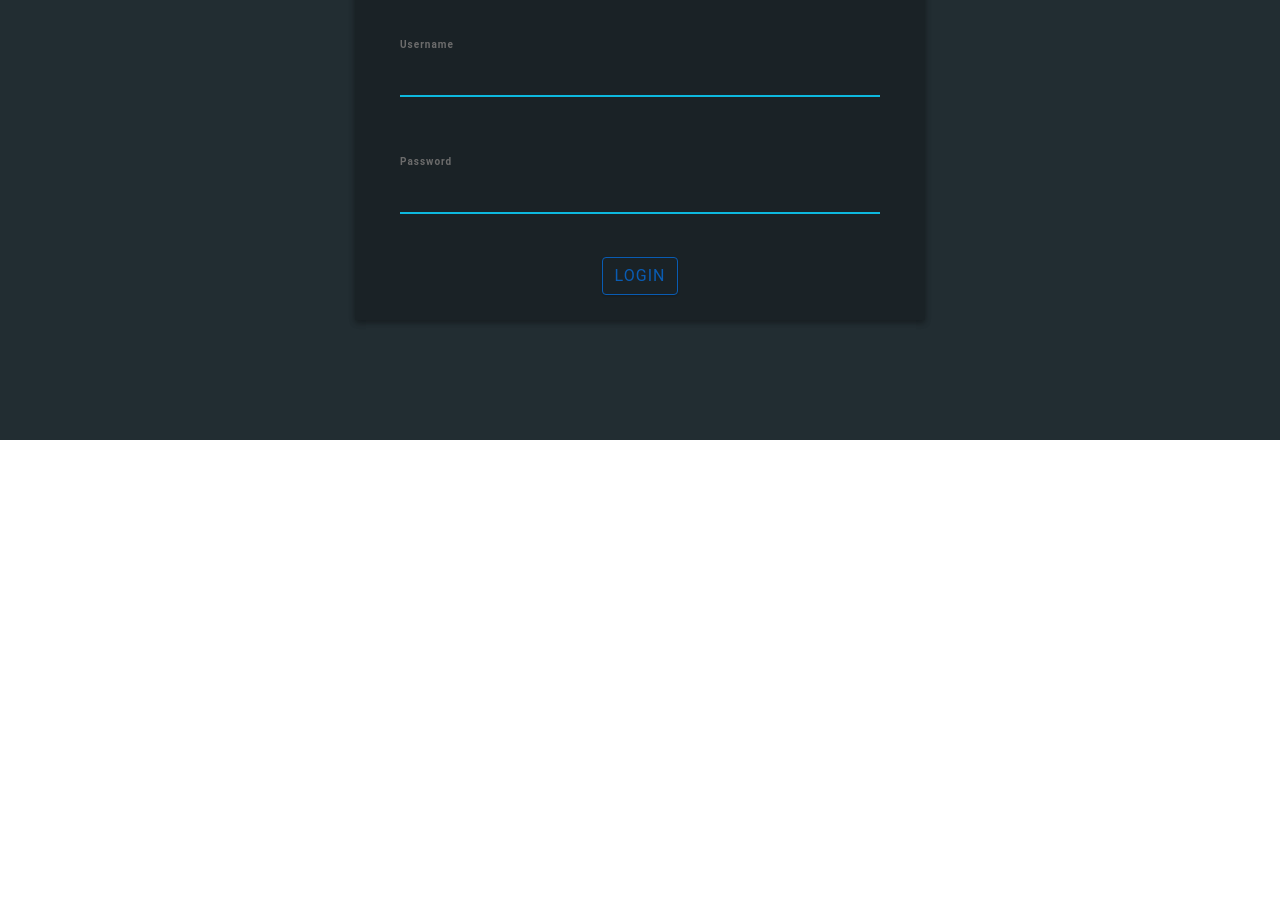
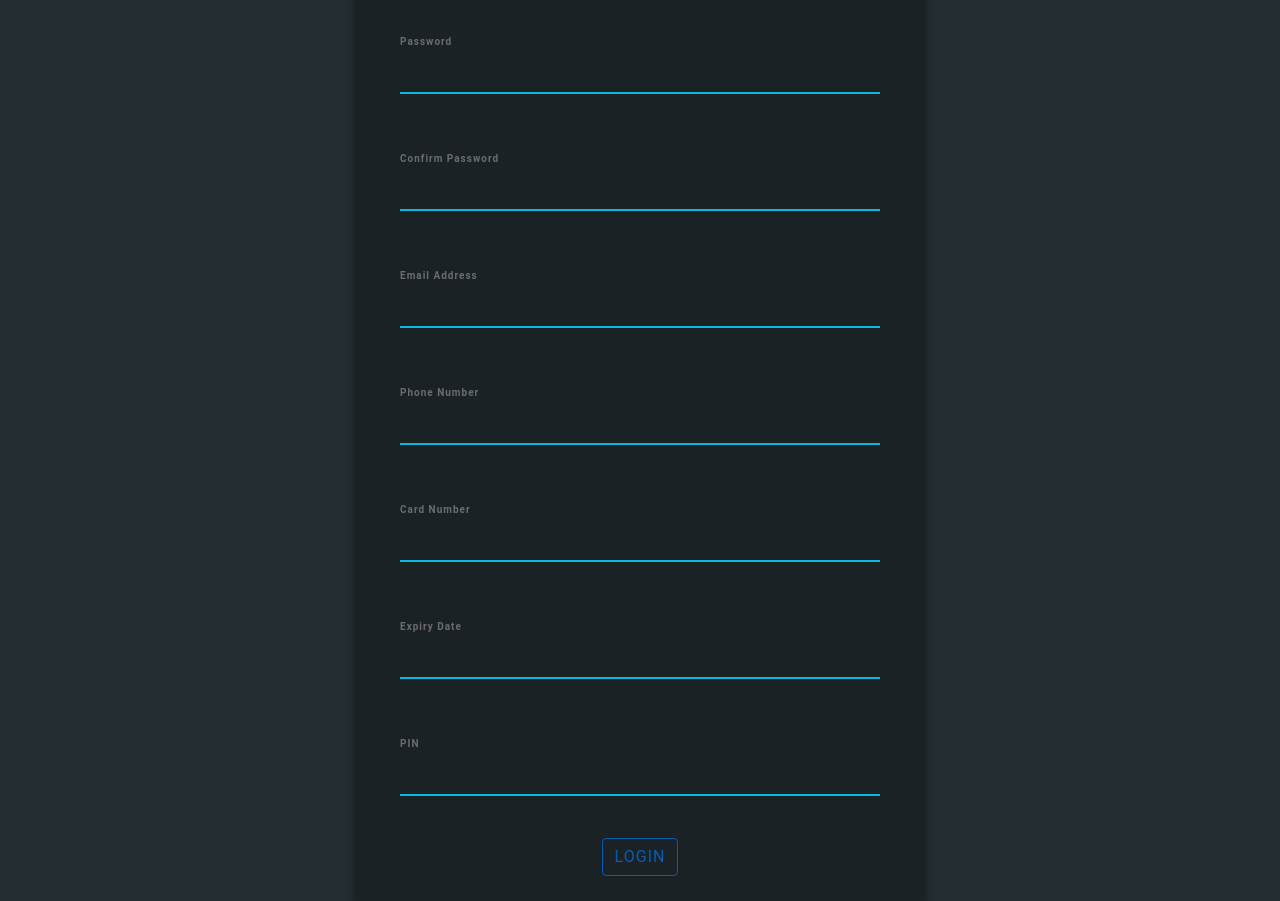
Before and after one commit to Tooluloope/softcom, a React (Create React App) app: page / in a window 1280 px wide. Shown: the part 360-1261 px from the top of the page. Before the commit the page ends 800 px from the top, so only its background shows below. Built offline with nearby package versions, Linux system fonts and the light colour scheme.

Commit message:
Validations

```diff
--- a/src/component/input.component.jsx
+++ b/src/component/input.component.jsx
@@ -3,7 +3,8 @@ import { BaseInput } from './base-input.component'
 
 
 export const Input = ({type, children, value,name, onChange, ...props}) => (
+
     <BaseInput {...props}>
-        <input value = {value} onChange = {onChange} name={name} type={type} className="form-control"  required/>
+        <input   value = {value} onChange = {onChange} name={name} type={type} className="form-control"  required/>
     </BaseInput>
 )
--- /dev/null
+++ b/src/now.html
@@ -0,0 +1,3 @@
+<form action="somefile.php">
+    <input type="text" name="username" placeholder="Username" pattern="[a-z]{1,15}">
+</form>
--- a/src/page/form-page/form.page.jsx
+++ b/src/page/form-page/form.page.jsx
@@ -10,7 +10,13 @@ const Form = () => {
 
   const initialState = {
     username: '',
+    email: '',
+    phone_number: '',
     password: '',
+    password2: '',
+    card_number: '',
+    date: '',
+    pin: '',
   }
 
   const [data, setdata] = useState(initialState)
@@ -18,16 +24,27 @@ const Form = () => {
   const handleInputChange =(name, value) => {
     const newState = Object.assign({}, data)
     newState[name] = value
+    if(name === 'date') {
+        const newValue = value.replace(/\//g, '')
+        console.log( newValue)
+        updateValidators(name, newValue, validators)
+        let new_value =  newValue.replace(/^(\d{2})(\d{2})/, '$1/$2')
+        newState[name] = new_value
+        setdata(newState)
+    }
+    else if (name === 'card_number'){
+        const newValue = value.replace(/ /g, '')
+        console.log( newValue)
+        updateValidators(name, newValue, validators)
+        let new_value =  newValue.replace(/(\d{4})/g, '$1 ').replace(/(^\s+|\s+$)/,'')
+        newState[name] = new_value
+        setdata(newState)
+    }
+    else{
+        updateValidators(name, value, validators)
+    }
     setdata(newState)
-    updateValidators(name, value, validators)
   }
-
-
-
-
-
-
-
 
 
   useEffect(() => console.log(data, validators), [data, validators]);
@@ -53,6 +70,20 @@ const Form = () => {
                                     { displayValidationErrors('username', validators) }
                                     <Input name = 'password' type='password' label = 'Password'  onChange = {e => handleInputChange(e.target.name, e.target.value) } />
                                     { displayValidationErrors('password', validators) }
+                                    <Input name = 'password2' type='password' label = 'Confirm Password'  onChange = {e => handleInputChange(e.target.name, e.target.value) } />
+                                    { displayValidationErrors('password2', validators) }
+                                    <Input name = 'email' type='email' label = 'Email Address'  onChange = {e => handleInputChange(e.target.name, e.target.value) } />
+                                    { displayValidationErrors('email', validators) }
+                                    <Input name = 'phone_number' type='number' label = 'Phone Number'  onChange = {e => handleInputChange(e.target.name, e.target.value) } />
+                                    { displayValidationErrors('phone_number', validators) }
+                                    <Input value={data.card_number} name = 'card_number'  type='text' label = 'Card Number' onChange = {e => handleInputChange(e.target.name, e.target.value) }   />
+                                    { displayValidationErrors('card_number', validators) }
+
+                                    <Input value={data.date} name = 'date'  type='text' label = 'Expiry Date' onChange = {e => handleInputChange(e.target.name, e.target.value) }   />
+                                    { displayValidationErrors('date', validators) }
+
+                                    <Input name = 'pin' type='password' label = 'PIN'  onChange = {e => handleInputChange(e.target.name, e.target.value) } />
+                                    { displayValidationErrors('pin', validators) }
 
                                     <div className="col-lg-12 loginbttm">
 
--- a/src/page/form-page/form.style.css
+++ b/src/page/form-page/form.style.css
@@ -51,7 +51,7 @@
     text-align: left;
   }
 
-  .height input[type=text] {
+  .height input {
     background-color: #1A2226;
     border: none;
     border-bottom: 2px solid #0DB8DE;
@@ -64,18 +64,7 @@
     color: #ECF0F5;
   }
 
-  .height input[type=password] {
-    background-color: #1A2226;
-    border: none;
-    border-bottom: 2px solid #0DB8DE;
-    border-top: 0px;
-    border-radius: 0px;
-    font-weight: bold;
-    outline: 0;
-    padding-left: 0px;
-    margin-bottom: 20px;
-    color: #ECF0F5;
-  }
+
 
   .height .form-group {
     margin-bottom: 40px;
--- a/src/validator.js
+++ b/src/validator.js
@@ -2,12 +2,12 @@ const Validator = {
     username: {
       rules: [
         {
-          test: /^[a-z0-9_]+$/,
-          message: 'Username must contain only alphabets-numeric lowercase characters',
+          test: /^[a-zA-Z]([-']?[a-zA-Z]+){1,}( [a-zA-Z]([-']?[a-zA-Z]+){1,})$/,
+          message: 'Valid firstname must not be less that two characters, must include a space and then a valid second name',
         },
         {
           test: (value) => {
-            return value.length > 2;
+            return value.length >= 2;
           },
           message: 'Username must be longer than two characters',
         },
@@ -16,6 +16,19 @@ const Validator = {
       valid: false,
       state: '',
     },
+    email: {
+        rules: [
+          {
+            test: /^(([^<>()[\]\\.,;:\s@"]+(\.[^<>()[\]\\.,;:\s@"]+)*)|(".+"))@((\[[0-9]{1,3}\.[0-9]{1,3}\.[0-9]{1,3}\.[0-9]{1,3}\])|(([a-zA-Z\-0-9]+\.)+[a-zA-Z]{2,}))$/,
+            message: 'Enter a Valid Email Address',
+          },
+
+        ],
+        errors: [],
+        valid: false,
+        state: '',
+      },
+
     password: {
       rules: [
         {
@@ -24,11 +37,90 @@ const Validator = {
           },
           message: 'Password must not be shorter than 6 characters',
         },
+        {
+            test: /^(?=.*[a-z])(?=.*[A-Z])(?=.*\d)(?=.*[\W])[A-Za-z\d\W]{6,}$/,
+            message: 'Password must contain  alphabets-numeric characters with atleast one Uppercase Character',
+          },
       ],
       errors: [],
       valid: false,
       state: ''
     },
+    password2: {
+        rules: [
+          {
+            test: (value ) => {
+              return value === Validator.password.state;
+            },
+            message: 'Passwords must be the same',
+          },
+        ],
+        errors: [],
+        valid: false,
+        state: ''
+      },
+      phone_number: {
+        rules: [
+            {
+                test: /^([0]{1})([7-9]{1})([0|1]{1})([\d]{1})([\d]{7,8})$/,
+                message: 'Enter a Nigerian Phone Number without +234',
+              },
+        ],
+        errors: [],
+        valid: false,
+        state: ''
+      },
+      pin: {
+        rules: [
+          {
+            test: (value) => {
+              return value.length === 4;
+            },
+            message: 'Password must be four characters',
+          },
+          {
+            test: /^([\d]{4})$/,
+            message: 'Pin must be  digits only',
+            },
+        ],
+        errors: [],
+        valid: false,
+        state: ''
+      },
+      card_number: {
+        rules: [
+          {
+            test: (value) => {
+              return value.length === 16;
+            },
+            message: 'Card number must be sixteen characters',
+          },
+          {
+            test: /^([\d]{16})$/,
+            message: 'Input must be  digits only',
+            },
+        ],
+        errors: [],
+        valid: false,
+        state: ''
+      },
+      date: {
+        rules: [
+          {
+            test: (value) => {
+              return value.length === 4;
+            },
+            message: 'Invalid date. (MM/YY)',
+          },
+          {
+            test: /^([\d]{4})$/,
+            message: 'Date must be  digits only',
+            },
+        ],
+        errors: [],
+        valid: false,
+        state: ''
+      },
   };
 
   export default Validator;
```
Also changed, not shown: src/page/form-page/s.js (added, +53 -0 lines).
